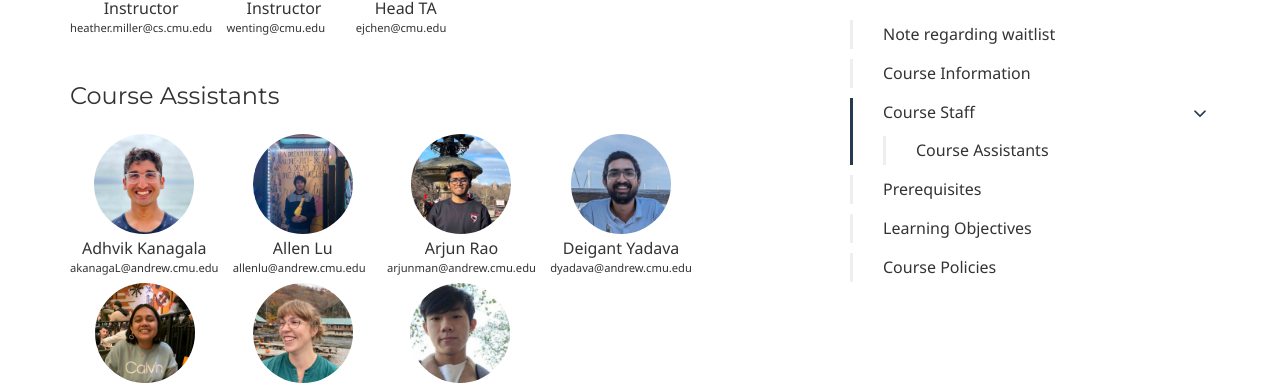
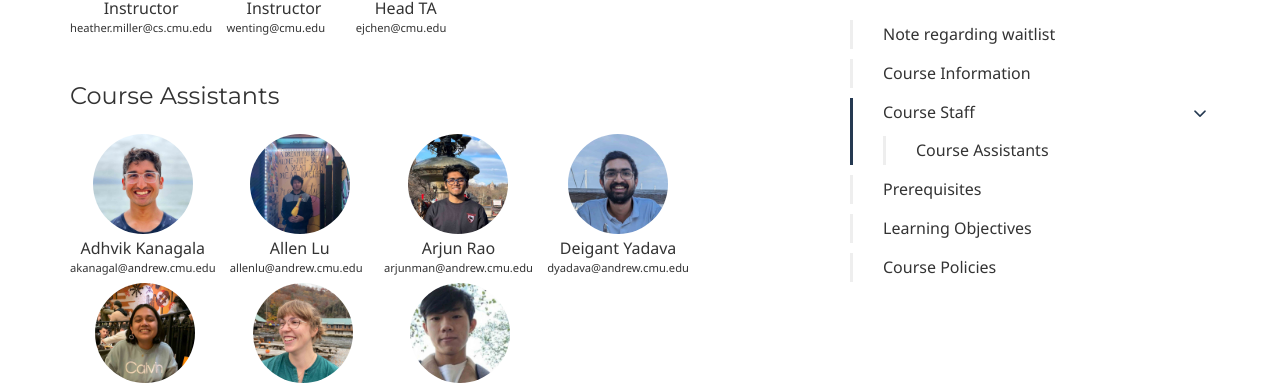
Before and after one commit to 15-440/website, a Jekyll site: the page built from index.md, in a window 1280 px wide and 900 px high, scrolled down 1807 px. Shown: the top 385 px of the window. Built offline with Jekyll 4.4.1, drawn with Linux system fonts in a browser that asks for light colours; some web fonts are replaced.

Commit message:
lowercase L

```diff
--- a/_config.yml
+++ b/_config.yml
@@ -175,7 +175,7 @@ course:
 
     ta:
         - name: Adhvik Kanagala
-          email: akanagaL@andrew.cmu.edu
+          email: akanagal@andrew.cmu.edu
           type: TA
           image: adhvik-kanagala.jpg
         - name: Allen Lu
```
